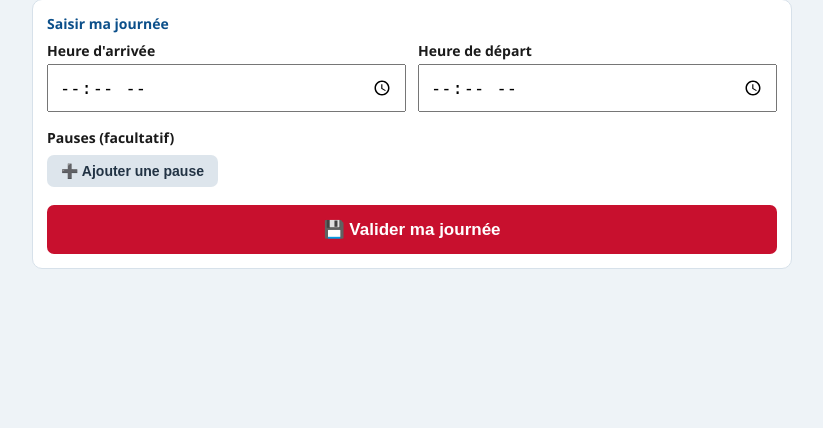
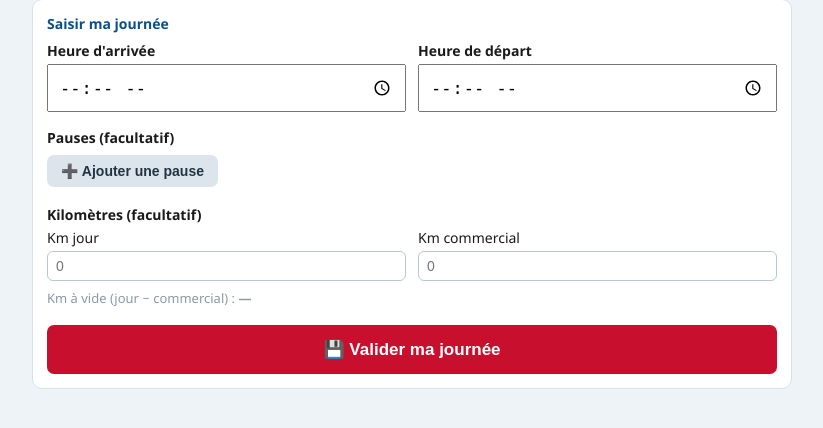
Before and after one commit to Cliff81/suivi-heures, a Flask app: page /espace in a window 1280 px wide. Shown: the part 136-564 px from the top of the page, without its empty margins (24-847 px from the left). Run offline with Flask 3, Linux system fonts and the light colour scheme; the visitor is signed in with stand-in values (Sample User, id 1); data comes from the database, SQL or seed files in the repository; data that the repository does not hold is empty.

Commit message:
Saisie salarié : ajout des kilomètres (km jour, km commercial, km à vide)
Co-Authored-By: Claude Opus 4.8 <noreply@anthropic.com>

```diff
--- a/app.py
+++ b/app.py
@@ -777,9 +777,13 @@ def espace():
             pd_db, pf_db = 0, ptot
         else:
             pd_db, pf_db = None, None
+        km_jour = _lire_km(request.form.get("km_jour", ""))
+        km_com = _lire_km(request.form.get("km_com", ""))
+        km_vide = (None if (km_jour is None and km_com is None)
+                   else (km_jour or 0) - (km_com or 0))
         db.enregistrer_jour(sid, iso, {
             "amp_d": amp_d, "amp_f": amp_f, "pause_d": pd_db, "pause_f": pf_db,
-            "km_jour": None, "km_com": None, "km_vide": None})
+            "km_jour": km_jour, "km_com": km_com, "km_vide": km_vide})
         db.commit()
         db.set_pauses_jour(sid, iso, paires)
         flash("Journée enregistrée.", "ok")
@@ -796,6 +800,9 @@ def espace():
         saisie_jour = {
             "amp_d": fmt_hm(jour["amp_d"]) if jour["amp_d"] is not None else "",
             "amp_f": fmt_hm(jour["amp_f"]) if jour["amp_f"] is not None else "",
+            "km_jour": fmt_km(jour["km_jour"]),
+            "km_com": fmt_km(jour["km_com"]),
+            "km_vide": fmt_km(jour["km_vide"]),
             "travail": fmt_hm(heures_travaillees(
                 jour["amp_d"], jour["amp_f"], jour["pause_d"], jour["pause_f"])),
         }
@@ -813,6 +820,7 @@ def espace():
                     if j["amp_d"] is not None and j["amp_f"] is not None else "—"),
             "travail": fmt_hm(heures_travaillees(
                 j["amp_d"], j["amp_f"], j["pause_d"], j["pause_f"])),
+            "km": fmt_km(j["km_jour"]) or "—",
             "aujourdhui": d_iso == iso,
         })
 
--- a/templates/espace.html
+++ b/templates/espace.html
@@ -57,6 +57,23 @@
     </div>
 
     <div style="margin-top:18px">
+      <label style="font-weight:600">Kilomètres (facultatif)</label>
+      <div class="deux-champs" style="margin-top:4px">
+        <div>
+          <label style="font-weight:500">Km jour</label>
+          <input type="number" step="0.1" min="0" inputmode="decimal" name="km_jour"
+                 id="km_jour" placeholder="0" value="{{ saisie.km_jour if saisie else '' }}">
+        </div>
+        <div>
+          <label style="font-weight:500">Km commercial</label>
+          <input type="number" step="0.1" min="0" inputmode="decimal" name="km_com"
+                 id="km_com" placeholder="0" value="{{ saisie.km_com if saisie else '' }}">
+        </div>
+      </div>
+      <p class="sous" id="kmvide" style="margin:8px 0 0">Km à vide (jour − commercial) : <b>—</b></p>
+    </div>
+
+    <div style="margin-top:18px">
       <button class="btn btn-rouge btn-valider" type="submit">💾 Valider ma journée</button>
     </div>
   </form>
@@ -65,13 +82,14 @@
   <div class="carte">
     <div class="entete">Mes journées de ce mois</div>
     <table class="grille" style="max-width:520px">
-      <thead><tr><th>Jour</th><th>Arrivée → Départ</th><th>Travaillé</th></tr></thead>
+      <thead><tr><th>Jour</th><th>Arrivée → Départ</th><th>Travaillé</th><th>Km jour</th></tr></thead>
       <tbody>
       {% for h in histo %}
         <tr class="{{ 'weekend' if h.aujourdhui }}">
           <td class="jour" style="text-transform:capitalize">{{ h.date }}{{ " (aujourd'hui)" if h.aujourdhui }}</td>
           <td>{{ h.amp }}</td>
           <td class="total">{{ h.travail }}</td>
+          <td>{{ h.km }}</td>
         </tr>
       {% endfor %}
       </tbody>
@@ -96,5 +114,19 @@ function ajouterPause(){
   div.querySelector("button").onclick = ()=>div.remove();
   wrap.appendChild(div);
 }
+// Km a vide = km jour - km commercial (calcul en direct)
+function majKmVide(){
+  const kj = parseFloat((document.getElementById("km_jour").value||"").replace(",","."));
+  const kc = parseFloat((document.getElementById("km_com").value||"").replace(",","."));
+  const out = document.querySelector("#kmvide b");
+  if(isNaN(kj) && isNaN(kc)){ out.textContent = "—"; return; }
+  const v = (isNaN(kj)?0:kj) - (isNaN(kc)?0:kc);
+  out.textContent = (Math.round(v*100)/100) + " km";
+}
+["km_jour","km_com"].forEach(id=>{
+  const el = document.getElementById(id);
+  if(el) el.addEventListener("input", majKmVide);
+});
+majKmVide();
 </script>
 {% endblock %}
```
